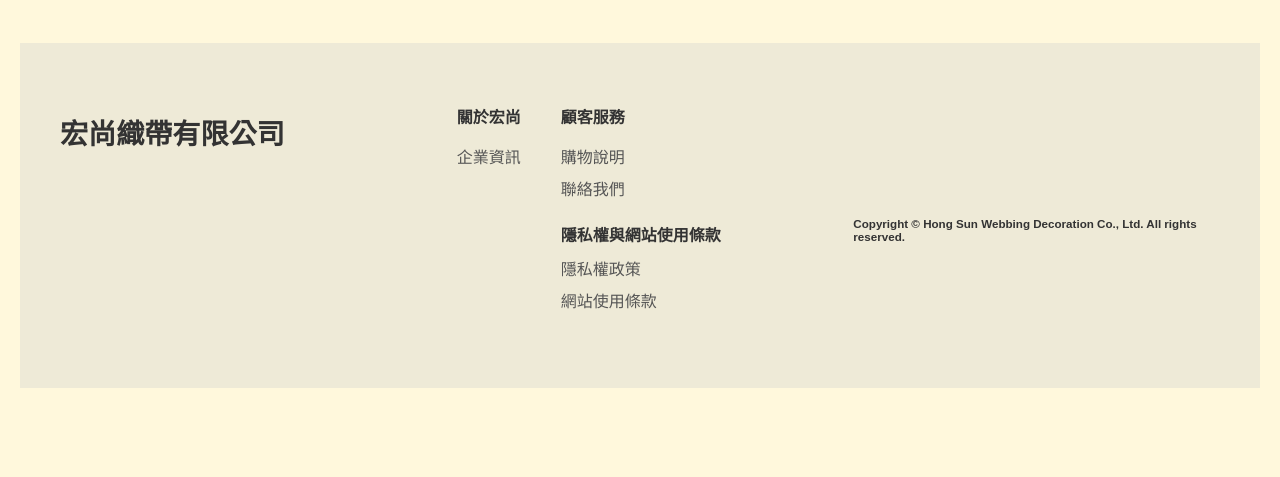
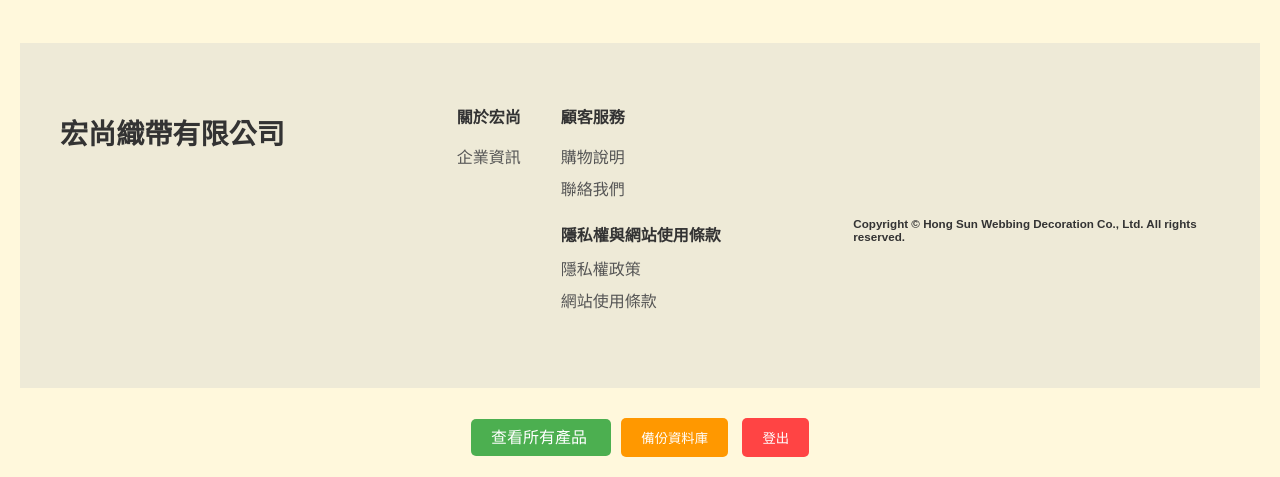
Before and after one commit to Jessica951228/hongsun, a website: page admin.html in a window 1280 px wide. Shown: the part 653-1130 px from the top of the page. Before the commit the page ends 1061 px from the top, so only its background shows below. Drawn offline with Linux system fonts and the light colour scheme; no server answers.

Commit message:
更新備份功能

```diff
--- a/admin.html
+++ b/admin.html
@@ -82,5 +82,42 @@
         }
     </script>
     <script src="script.js"></script>
-</body>
+</body><div style="margin-top: 30px; text-align: center;">
+    <a href="index5.html" style="background: #4CAF50; color: white; padding: 10px 20px; text-decoration: none; border-radius: 5px;">
+        查看所有產品
+    </a>
+    <button onclick="backupDatabase()" style="background: #ff9800; color: white; padding: 10px 20px; border: none; border-radius: 5px; margin-left: 10px;">
+        備份資料庫
+    </button>
+    <button onclick="logout()" style="background: #ff4444; color: white; padding: 10px 20px; border: none; border-radius: 5px; margin-left: 10px;">
+        登出
+    </button>
+</div>
+
+<script>
+    function logout() {
+        fetch('/logout', { method: 'POST' })
+            .then(() => window.location.href = '/login.html')
+            .catch(err => console.error('登出失敗:', err));
+    }
+
+    function backupDatabase() {
+        fetch('/backup-db', { method: 'GET' })
+            .then(response => {
+                if (!response.ok) throw new Error('備份請求失敗');
+                return response.blob();
+            })
+            .then(blob => {
+                const url = window.URL.createObjectURL(blob);
+                const a = document.createElement('a');
+                a.href = url;
+                a.download = `products_backup_${new Date().toISOString().split('T')[0]}.db`;
+                document.body.appendChild(a);
+                a.click();
+                a.remove();
+                window.URL.revokeObjectURL(url);
+            })
+            .catch(err => console.error('備份失敗:', err));
+    }
+</script>
 </html>
```
Also changed, not shown: server.js (+16 -3 lines).
